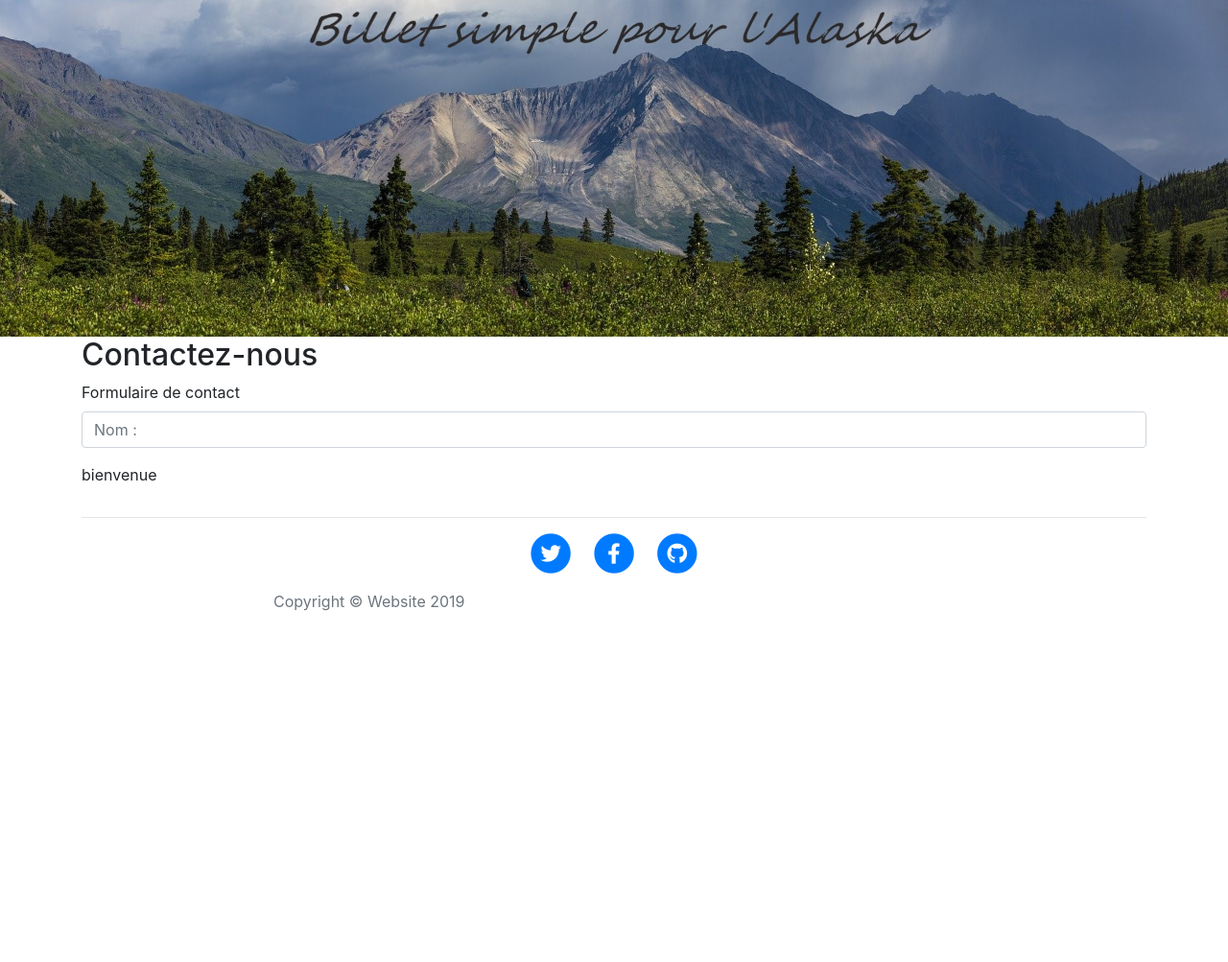
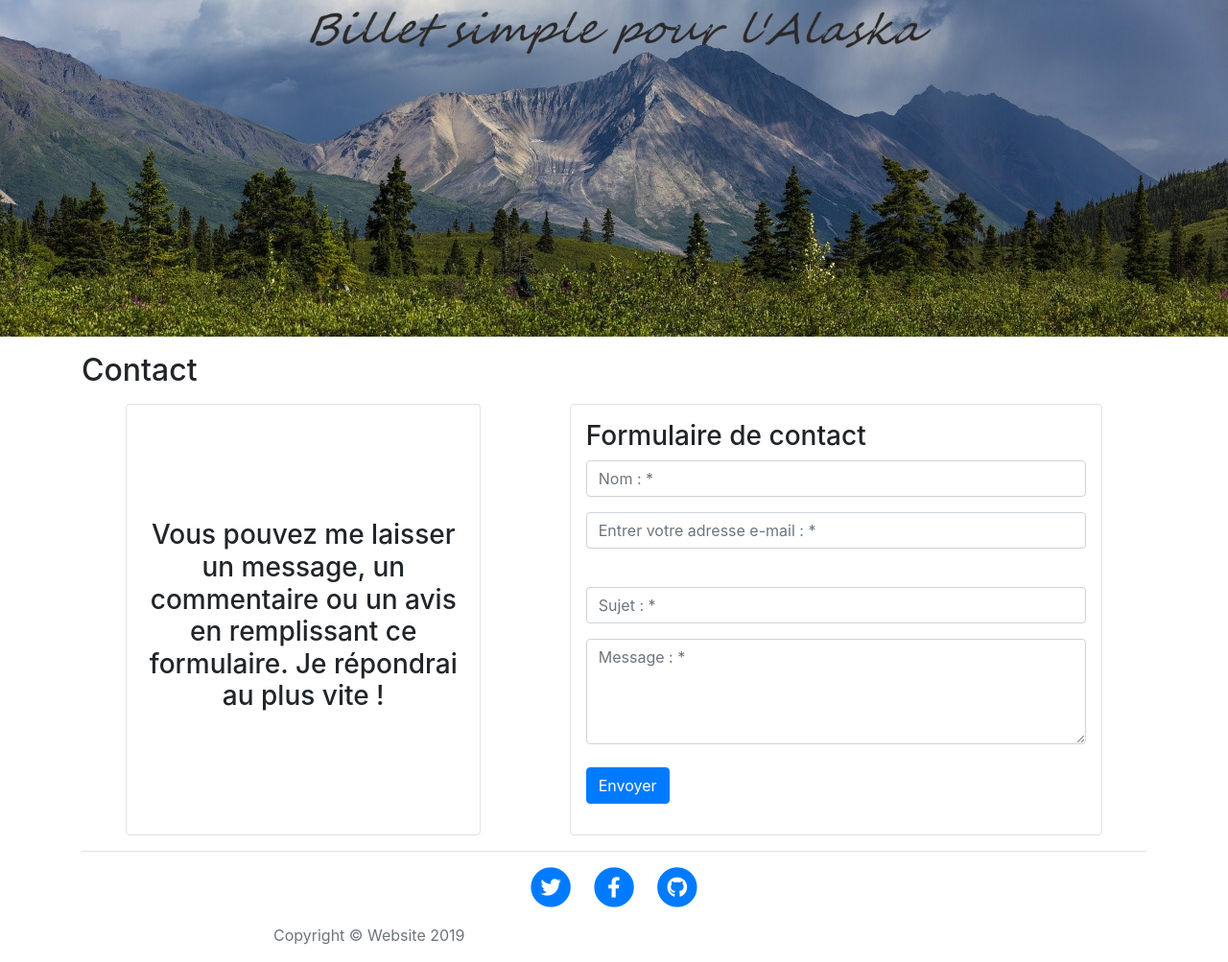
Before and after one commit to Matt-DWAPS/blogphp, a PHP site: template View/Home/contact.php in a window 1280 px wide. Shown: the part 83-1086 px from the top of the page at 96% size. Before the commit the page ends 720 px from the top, so only its background shows below. Run offline with PHP 8.4, Linux system fonts and the light colour scheme; the template is opened without the code that fills it, so the values that code supplies are empty; a stand-in replaces the project's code that opens the database connection.

Commit message:
CONTACT :  - Ajout de contenu (texte, visuel)

```diff
--- a/Controller/Home.php
+++ b/Controller/Home.php
@@ -30,9 +30,12 @@ class Home extends Controller
         ]);
     }
 
-    public function articles()
+    public function contact()
     {
 
+        $this->generateView([
+            'contact' => $contact,
+        ]);
     }
 
     public function registration()
--- a/View/Home/contact.php
+++ b/View/Home/contact.php
@@ -1,11 +1,34 @@
 <?php $this->title = "Contact"; ?>
-<h2 class="post-title" id="contenu">Contactez-nous</h2>
-<form method="post">
-    <div class="form-group">
-        <label for="name input-lg">Formulaire de contact</label>
-        <input class="form-control input-lg" type="text" id="name" name="name"
-               placeholder="Nom :" value=""/>
-        <p style="color: red"><?= isset($errorsMsg['name']) ? $errorsMsg['name'] : ''; ?></p>
+<h2 class="post-title mt-3 mb-3" id="contenu">Contact</h2>
+<div class="d-flex justify-content-around">
+    <div class="col-4 d-flex border rounded">
+        <h3 class="text-center d-flex align-items-center">
+            Vous pouvez me laisser un message, un commentaire ou un avis en remplissant ce formulaire.
+            Je répondrai au plus vite !
+        </h3>
     </div>
-</form>
-<p>bienvenue </p>
+    <div class="border rounded p-3 col-6">
+        <h3>Formulaire de contact</h3>
+        <form method="post">
+            <div class="form-group">
+                <input class="form-control" type="text" id="name" name="name"
+                       placeholder="Nom : *" value=""/>
+                <p style="color: red"><?= isset($errorsMsg['name']) ? $errorsMsg['name'] : ''; ?></p>
+                <input class="form-control " type="text" id="email" name="email"
+                       placeholder="Entrer votre adresse e-mail : *"
+                       value="<?= isset($post['email']) ? $post['email'] : ''; ?>"/>
+                <p class="text-danger"><?= isset($errorsMsg['email']) ? $errorsMsg['email'] : ''; ?></p>
+                <br/>
+                <input class="form-control" type="text" id="subject" name="subject"
+                       placeholder="Sujet : *" value=""/>
+                <p style="color: red"><?= isset($errorsMsg['subject']) ? $errorsMsg['subject'] : ''; ?></p>
+                <textarea class="form-control input-lg" rows="4" id="content" placeholder="Message : *"
+                          aria-label="content"><?= isset($post['content']) ? $post['content'] : ''; ?></textarea>
+                <br/>
+                <input type="hidden" name="sendForm" value="send">
+                <input class="btn btn-primary" type="submit" id="submit" value="Envoyer">
+            </div>
+        </form>
+    </div>
+
+</div>
```
Also changed, not shown: Model/Contact.php (deleted, +0 -7 lines).
